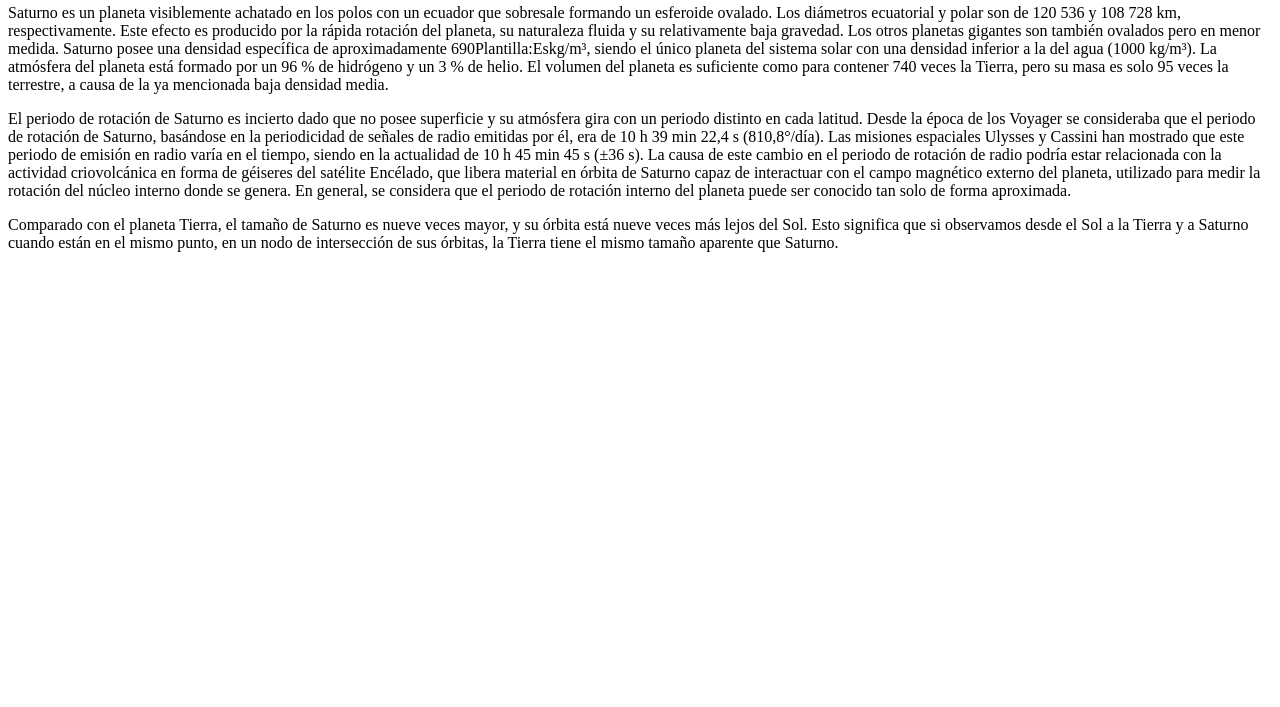
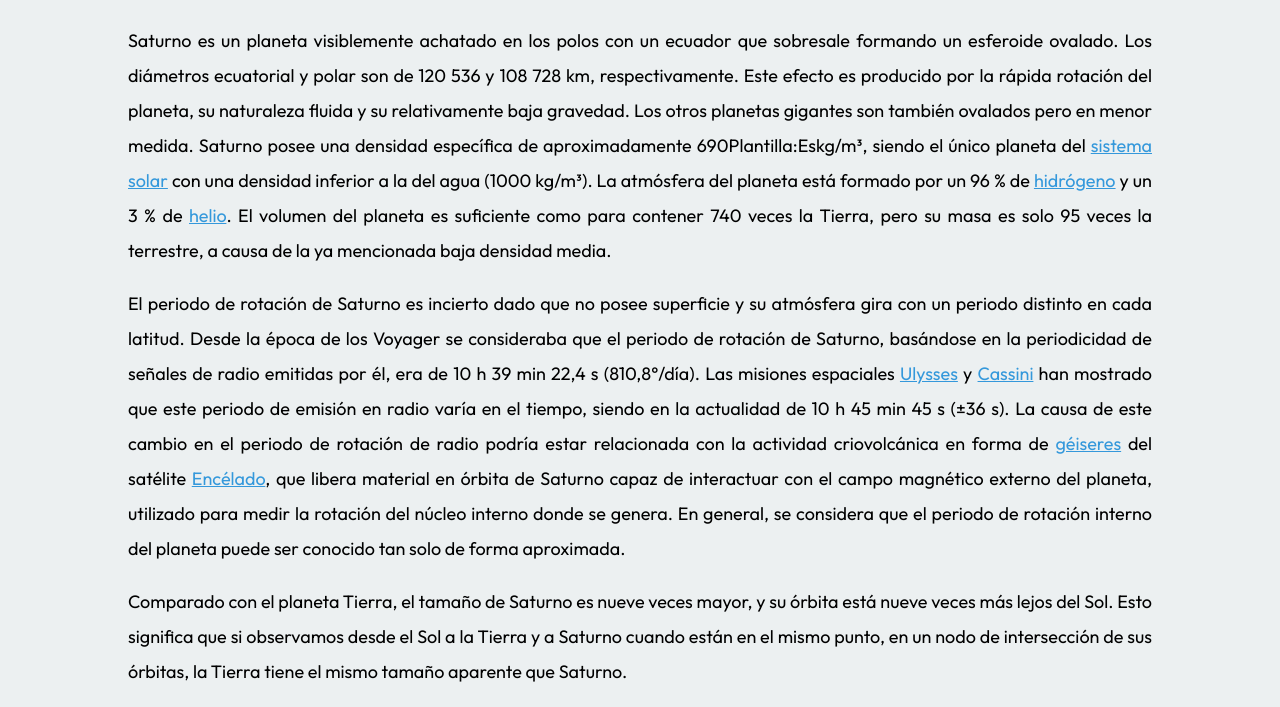
Before and after one commit to nescalan/fro-01-saturno, a plain HTML site: page index.html in a window 1280 px wide. Shown: the part 149-856 px from the top of the page. Before the commit the page ends 800 px from the top, so only its background shows below. Drawn offline with Linux system fonts and the light colour scheme; the site is published under a folder, as on GitHub Pages, so addresses that start at the root find nothing.

Commit message:
fix[Styles]: Fixed CSS link element

```diff
--- a/index.html
+++ b/index.html
@@ -6,7 +6,7 @@
     <meta name="viewport" content="width=device-width, initial-scale=1.0" />
     <link rel="icon" type="image/x-icon" href="/img/saturn-icon-vector.png" />
     <title>Saturno - Wiki</title>
-    <link rel="stylesheet" href="/css/saturno.css" />
+    <link rel="stylesheet" href="./css/saturno.css" />
     <link rel="preconnect" href="https://fonts.googleapis.com" />
     <link rel="preconnect" href="https://fonts.gstatic.com" crossorigin />
     <link
```
